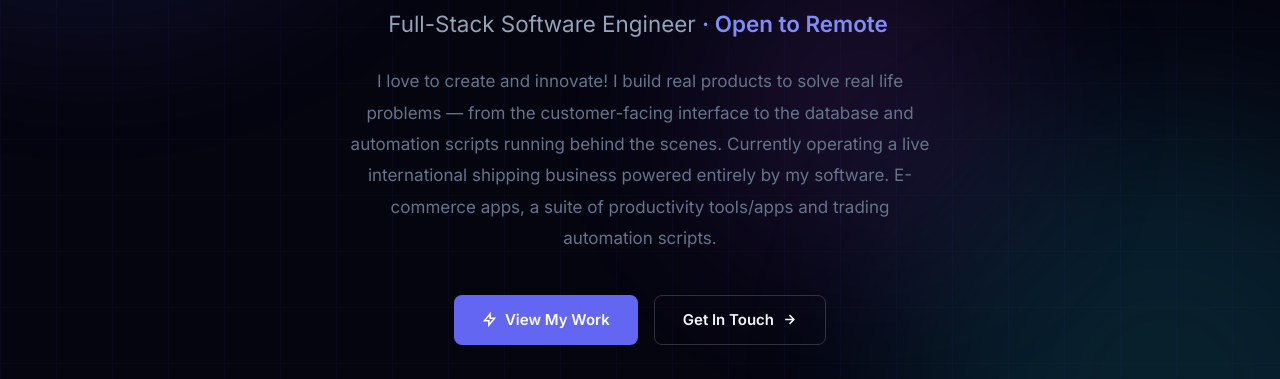
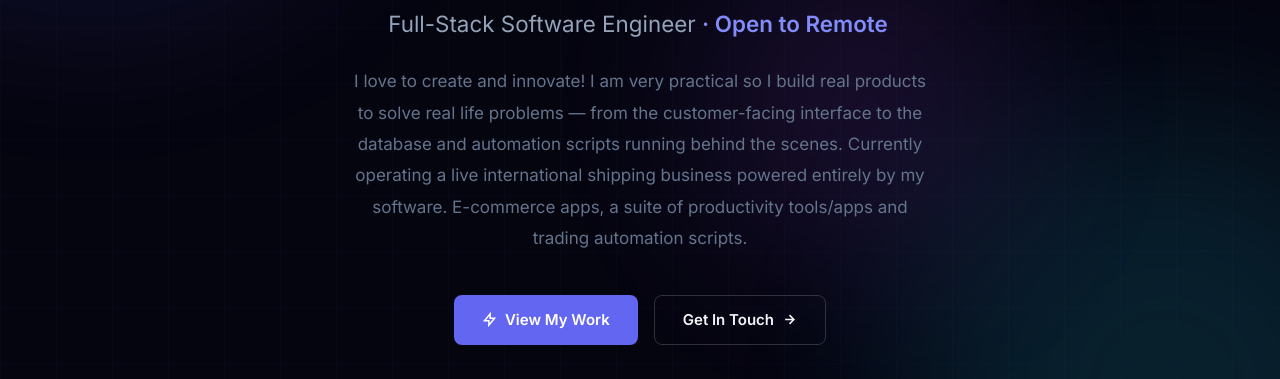
Before and after one commit to shemthom31/Shemar-Thompson-Portfolio-Website, a plain HTML site: page index.html in a window 1280 px wide. Shown: the part 421-800 px from the top of the page. Drawn offline with Linux system fonts and the light colour scheme.

Commit message:
V1.2 - Text Edits

```diff
--- a/index.html
+++ b/index.html
@@ -471,7 +471,7 @@
       </p>
 
       <p class="hero-desc">
-        I love to create and innovate! I build real products to solve real life problems — from the customer-facing interface to
+        I love to create and innovate! I am very practical so I build real products to solve real life problems — from the customer-facing interface to
         the database and automation scripts running behind the scenes.
         Currently operating a live international shipping business powered
         entirely by my software. E-commerce apps, a suite of productivity tools/apps and trading automation scripts.
```
